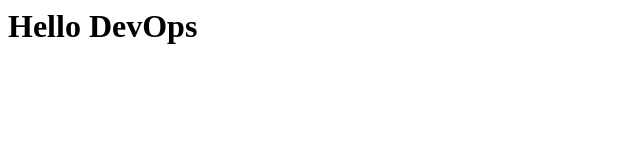
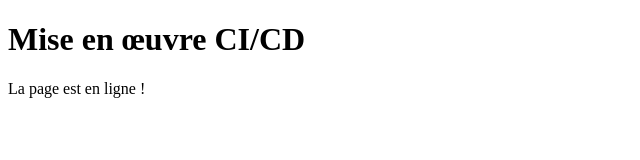
Before and after one commit to arwa-fre/cyber-31, a plain HTML site: page index.html in a window 1280 px wide. Shown: the whole page, without its empty margins (0-640 px from the left). Drawn offline with Linux system fonts and the light colour scheme.

Commit message:
fix html to pass validator

```diff
--- a/index.html
+++ b/index.html
@@ -1,10 +1,12 @@
-<html>
-<head>
-<title>Cyber 31</title>
-</head>
-
-<body>
-<h1>Hello DevOps</h1>
-</body>
-
+<!DOCTYPE html>
+<html lang="fr">
+  <head>
+    <meta charset="UTF-8" />
+    <meta name="viewport" content="width=device-width, initial-scale=1.0" />
+    <title>Premier labo</title>
+  </head>
+  <body>
+    <h1>Mise en œuvre CI/CD</h1>
+    <p>La page est en ligne !</p>
+  </body>
 </html>
```
